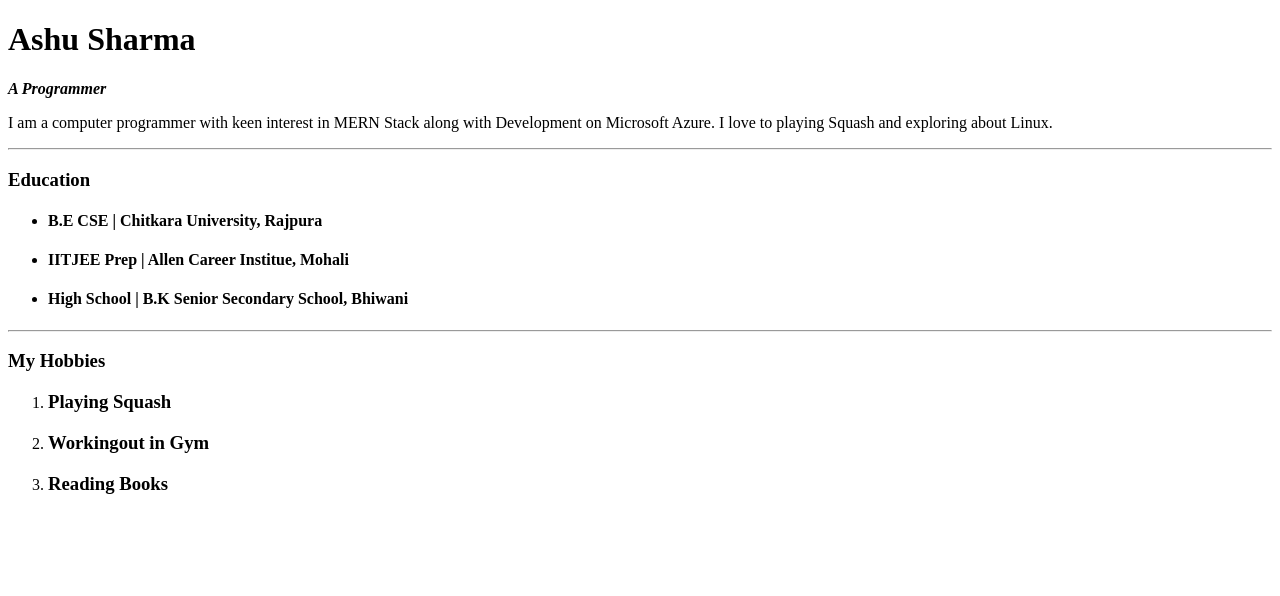
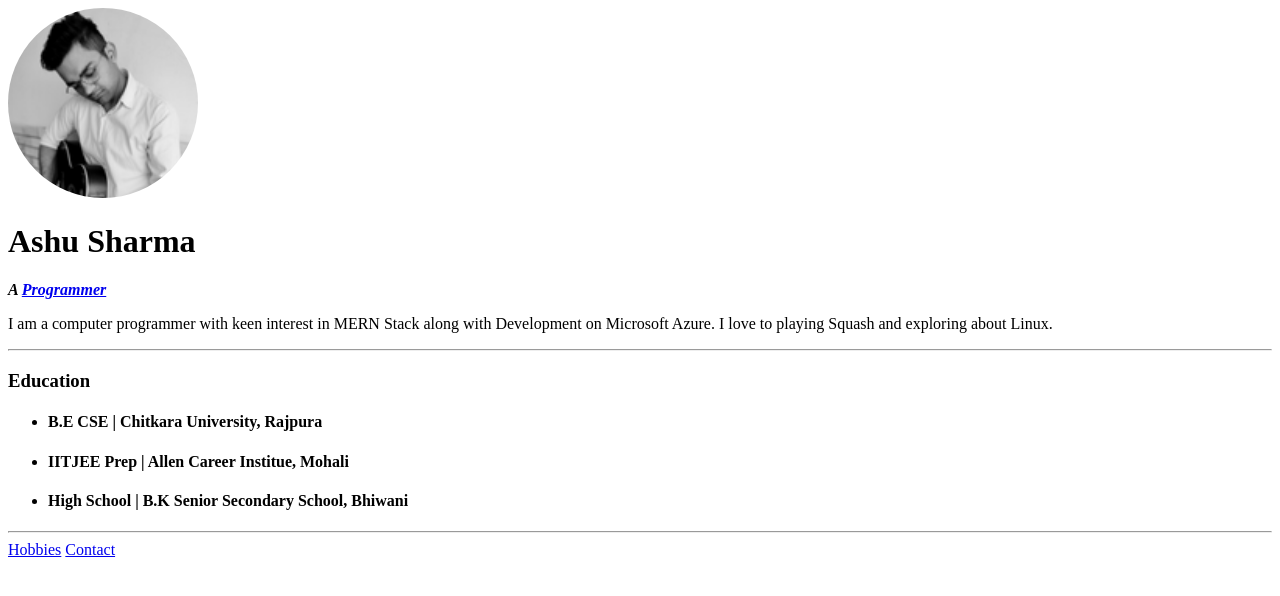
Before and after one commit to ashu-sharma07/html-personal-site, a plain HTML site: page index.html in a window 1280 px wide. Drawn offline with Linux system fonts and the light colour scheme.

Commit message:
contact hobbies add

```diff
--- a/index.html
+++ b/index.html
@@ -12,9 +12,10 @@
 
 <body>
   <header>
+    <img src="assests/ashu-sharma-logo.png" alt="Ashu Sharma profile picture" style="border-radius: 60%"; width="15%">
     <h1>Ashu Sharma</h1>
     <strong><em>
-        <p>A Programmer</p>
+        <p>A <strong><a href="https://ashusharma.in" target="_blank">Programmer</a></strong></p>
       </em> </strong>
     <p>
       I am a computer programmer with keen interest in MERN Stack along with Development on Microsoft Azure.
@@ -36,21 +37,11 @@
       </li>
     </ul>
     <hr>
-    <h3>My Hobbies</h3>
-    <ol>
-      <li>
-        <h3>Playing Squash</h3>
-      </li>
-      <li>
-        <h3>Workingout in Gym</h3>
-      </li>
-      <li>
-        <h3>Reading Books</h3>
-      </li>
-    </ol>
+
   </main>
   <footer>
-
+<a href="hobbies.html">Hobbies</a>
+<a href="contact.html">Contact</a>
   </footer>
 </body>
 
```
Also changed, not shown: contact.html (added, +10 -0 lines), hobbies.html (added, +22 -0 lines), assests/ashu-sharma-logo.png (added).
